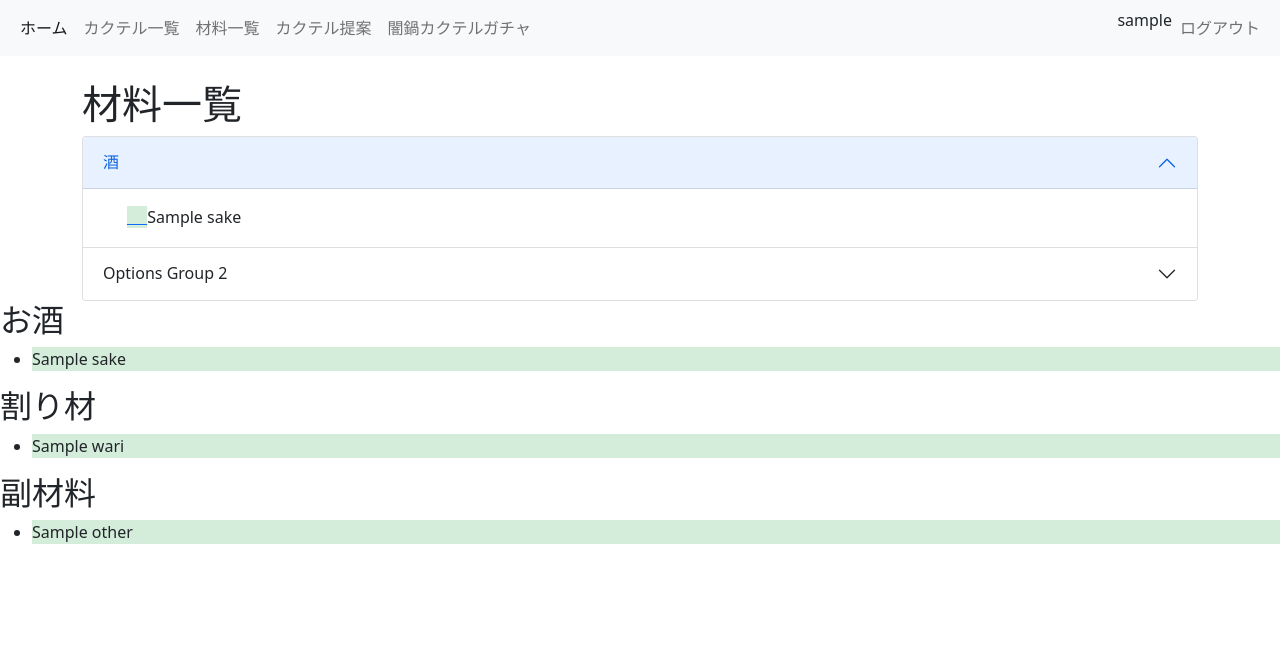
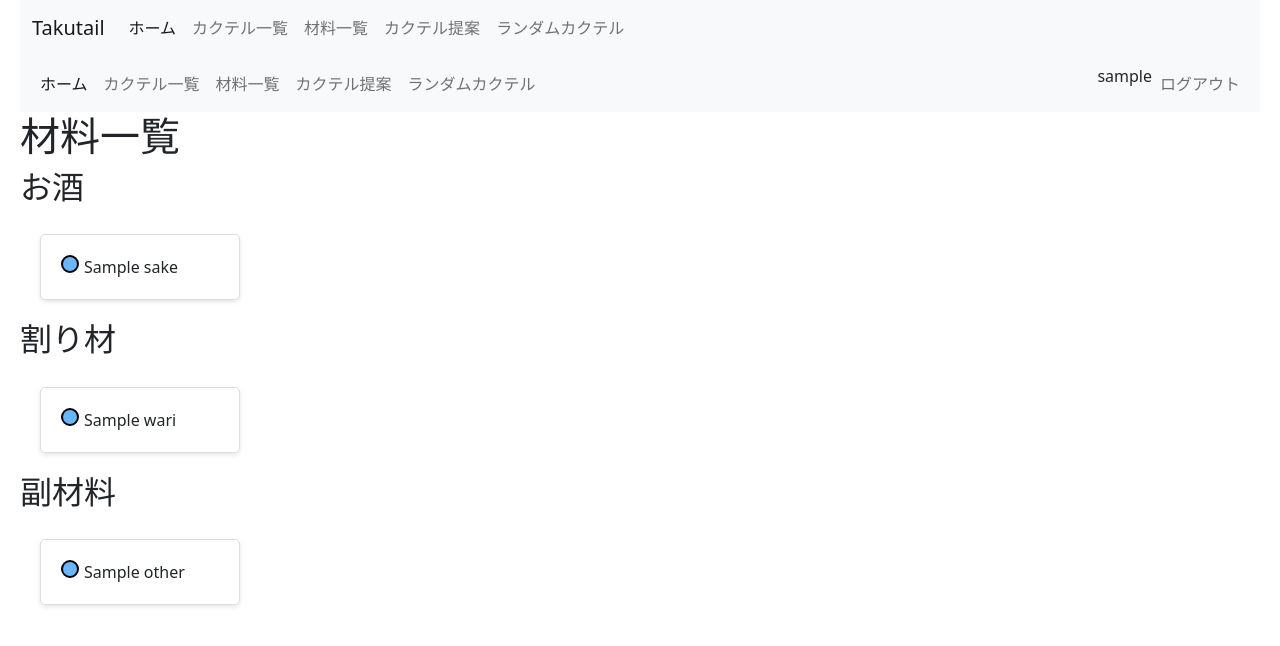
Before and after one commit to Chroma7p/TakuTail, a Django app: page /users/ingredients_list/ in a window 1280 px wide. Shown: the top 646 px of the page. Run offline with Django 5.2, Linux system fonts and the light colour scheme; a user stored in the database is signed in; tables that the repository leaves empty hold one stand-in row (values such as "Sample post").

Commit message:
テンプレートの調整

```diff
--- a/takutail/cocktails/templates/cocktails/cocktail_list.html
+++ b/takutail/cocktails/templates/cocktails/cocktail_list.html
@@ -4,6 +4,7 @@
 
 {% block content %}
 <h1>カクテルレシピ一覧</h1>
+<span>特殊な器具は要りません。基本は材料をグラスに注いで混ぜるだけ！</span>
 <div class="cocktail-list">
     {% for cocktail in cocktails %}
     {% include 'cocktails/partials/cocktail_card.html' with cocktail=cocktail %}
--- a/takutail/static/style.css
+++ b/takutail/static/style.css
@@ -1,6 +1,6 @@
 body {
     font-family: Arial, sans-serif;
-    margin: 0;
+    margin: 5px 20px;
     padding: 0;
     background-color: #f4f4f4;
 }
@@ -41,9 +41,61 @@ body {
 }
 
 .owned {
-    background-color: #d4edda;
+    border: 2px solid #000000;
+    display: flex;
+    align-items: center;
+    justify-content: center;
+    width: 18px;
+    height: 18px;
+    background: #6bb5ff;
+    color: #fff;
+    border-radius: 50%;
+    font-size: 1.0rem;
+    cursor: pointer;
 }
 
 .not-owned {
-    background-color: #f8d7da;
+    border: 2px solid #000000;
+    display: flex;
+    align-items: center;
+    justify-content: center;
+    width: 18px;
+    height: 18px;
+    background: white;
+    color: #fff;
+    border-radius: 50%;
+    font-size: 1.0rem;
+    cursor: pointer;
 }
+
+.str {
+    display: inline-block;
+    /* ブロック化              */
+    font-weight: bold;
+    /* 太字                    */
+    font-size: 150%;
+    /* 文字を大きくする        */
+    border-bottom: 2px solid #0059b3;
+    /* 下線                    */
+    color: #ff0000;
+    /* 文字色                  */
+}
+
+.ingredients-list {
+    display: flex;
+    flex-wrap: wrap;
+    gap: 20px;
+    padding: 20px;
+    justify-content: flex-start;
+}
+
+.ingredients-card {
+    display: flex;
+    background-color: #fff;
+    border: 1px solid #ddd;
+    border-radius: 5px;
+    gap: 5px;
+    padding: 20px;
+    width: 200px;
+    box-shadow: 0 2px 4px rgba(0, 0, 0, 0.1);
+}
--- a/takutail/templates/base.html
+++ b/takutail/templates/base.html
@@ -11,9 +11,47 @@
     <title>{% block title %}{% endblock %}</title>
 </head>
 
+<style type="text/css">
+    body {
+        margin: 0px 20px;
+        padding: 0;
+    }
+</style>
+
 <body>
     {% block header %}
     {% endblock %}
+
+    <nav class="navbar navbar-expand-sm navbar-light bg-light">
+        <div class="container-fluid">
+            <a class="navbar-brand" href="#">Takutail</a>
+            <button class="navbar-toggler" type="button" data-bs-toggle="collapse" data-bs-target="#navbar"
+                aria-controls="navbar" aria-expanded="false" aria-label="ナビゲーションの切替">
+                <span class="navbar-toggler-icon"></span>
+            </button>
+
+            <div class="collapse navbar-collapse" id="navbar">
+                <ul class="navbar-nav me-auto mb-2 mb-sm-0">
+                    <li class="nav-item">
+                        <a class="nav-link active" aria-current="page" href="{% url 'home' %}">ホーム</a>
+                    </li>
+                    <li class="nav-item">
+                        <a class="nav-link" href="{% url 'cocktails_list' %}">カクテル一覧</a>
+                    </li>
+                    <li class="nav-item">
+                        <a class="nav-link" href="{% url 'ingredients_list' %}">材料一覧</a>
+                    </li>
+                    <li class="nav-item">
+                        <a class="nav-link" href="{% url 'list_possible_cocktails' %}">カクテル提案</a>
+                    </li>
+                    <li class="nav-item">
+                        <a class="nav-link" href="{% url 'random_cocktail' %}">ランダムカクテル</a>
+                    </li>
+                </ul>
+            </div>
+        </div>
+    </nav>
+
 
     <nav class="navbar navbar-expand-sm navbar-light bg-light">
         <div class="container-fluid">
@@ -33,7 +71,7 @@
                         <a class="nav-link" href="{% url 'list_possible_cocktails' %}">カクテル提案</a>
                     </li>
                     <li class="nav-item">
-                        <a class="nav-link" href="{% url 'random_cocktail' %}">闇鍋カクテルガチャ</a>
+                        <a class="nav-link" href="{% url 'random_cocktail' %}">ランダムカクテル</a>
                     </li>
                 </ul>
                 <ul class="navbar-nav ms-auto mb-2 mb-lg-0">
--- a/takutail/users/templates/users/ingredients_list.html
+++ b/takutail/users/templates/users/ingredients_list.html
@@ -6,105 +6,46 @@
 
 
 
-<div class="container mt-4">
-    <h1>材料一覧</h1>
-    <div class="accordion" id="checkboxAccordion">
-        <div class="accordion-item">
-            <h2 class="accordion-header" id="headingOne">
-                <button class="accordion-button" type="button" data-bs-toggle="collapse" data-bs-target="#collapseOne"
-                    aria-expanded="true" aria-controls="collapseOne">
-                    酒
-                </button>
-            </h2>
-            <div id="collapseOne" class="accordion-collapse collapse show" aria-labelledby="headingOne"
-                data-bs-parent="#checkboxAccordion">
-                <div class="accordion-body">
-                    {% for sake in user_sakes %}
-                    <div class="form-check">
-                        <a class="ingredient {% if sake.owned %}owned{% else %}not-owned{% endif %}" data-type="sake"
-                            data-id="{{ sake.sake.id }}">
-
-                        </a>
-                        <label class="form-check-label">
-                            {{ sake.sake.name }}
-                        </label>
-                    </div>
-                    {% empty %}
-                    <li>No Sakes available</li>
-                    {% endfor %}
-                </div>
-            </div>
-        </div>
-
-
-        <div class="accordion-item">
-            <h2 class="accordion-header" id="headingTwo">
-                <button class="accordion-button collapsed" type="button" data-bs-toggle="collapse"
-                    data-bs-target="#collapseTwo" aria-expanded="false" aria-controls="collapseTwo">
-                    Options Group 2
-                </button>
-            </h2>
-            <div id="collapseTwo" class="accordion-collapse collapse" aria-labelledby="headingTwo"
-                data-bs-parent="#checkboxAccordion">
-                <div class="accordion-body">
-                    <div class="form-check">
-                        <input class="form-check-input" type="checkbox" value="" id="option4">
-                        <label class="form-check-label" for="option4">
-                            Option 4
-                        </label>
-                    </div>
-                    <div class="form-check">
-                        <input class="form-check-input" type="checkbox" value="" id="option5">
-                        <label class="form-check-label" for="option5">
-                            Option 5
-                        </label>
-                    </div>
-                    <div class="form-check">
-                        <input class="form-check-input" type="checkbox" value="" id="option6">
-                        <label class="form-check-label" for="option6">
-                            Option 6
-                        </label>
-                    </div>
-                </div>
-            </div>
-        </div>
+<h1>材料一覧</h1>
+<h2>お酒</h2>
+<div class="ingredients-list">
+    {% for sake in user_sakes %}
+    <div class="ingredients-card">
+        <a class="ingredient {% if sake.owned %}owned{% else %}not-owned{% endif %}" data-type="sake"
+            data-id="{{ sake.sake.id }}">
+        </a>
+        <a> {{ sake.sake.name }}</a>
     </div>
-</div>
-</div>
-
-
-<h2>お酒</h2>
-<ul>
-    {% for sake in user_sakes %}
-    <li class="ingredient {% if sake.owned %}owned{% else %}not-owned{% endif %}" data-type="sake"
-        data-id="{{ sake.sake.id }}">
-        {{ sake.sake.name }}
-    </li>
     {% empty %}
     <li>No Sakes available</li>
     {% endfor %}
-</ul>
+</div>
 <h2>割り材</h2>
-<ul>
+<div class="ingredients-list">
     {% for wari in user_waris %}
-    <li class="ingredient {% if wari.owned %}owned{% else %}not-owned{% endif %}" data-type="wari"
-        data-id="{{ wari.wari.id }}">
-        {{ wari.wari.name }}
-    </li>
+    <div class="ingredients-card">
+        <a class="ingredient {% if wari.owned %}owned{% else %}not-owned{% endif %}" data-type="wari"
+            data-id="{{ wari.wari.id }}">
+        </a>
+        <a> {{ wari.wari.name }}</a>
+    </div>
     {% empty %}
-    <li>No Waris available</li>
+    <li>No waris available</li>
     {% endfor %}
-</ul>
+</div>
+
 <h2>副材料</h2>
-<ul>
+<div class="ingredients-list">
     {% for other in user_others %}
-    <li class="ingredient {% if other.owned %}owned{% else %}not-owned{% endif %}" data-type="other"
-        data-id="{{ other.other.id }}">
-        {{ other.other.name }}
-    </li>
+    <div class="ingredients-card">
+        <a class="ingredient {% if other.owned %}owned{% else %}not-owned{% endif %}" data-type="other"
+            data-id="{{ other.other.id }}">
+        </a>
+        <a> {{ other.other.name }}</a>
+    </div>
     {% empty %}
-    <li>No Others available</li>
+    <li>No others available</li>
     {% endfor %}
-</ul>
+</div>
 
 {% endblock %}
```
Also changed, not shown: takutail/cocktails/templates/cocktails/random_cocktail.html (+6 -3 lines).
